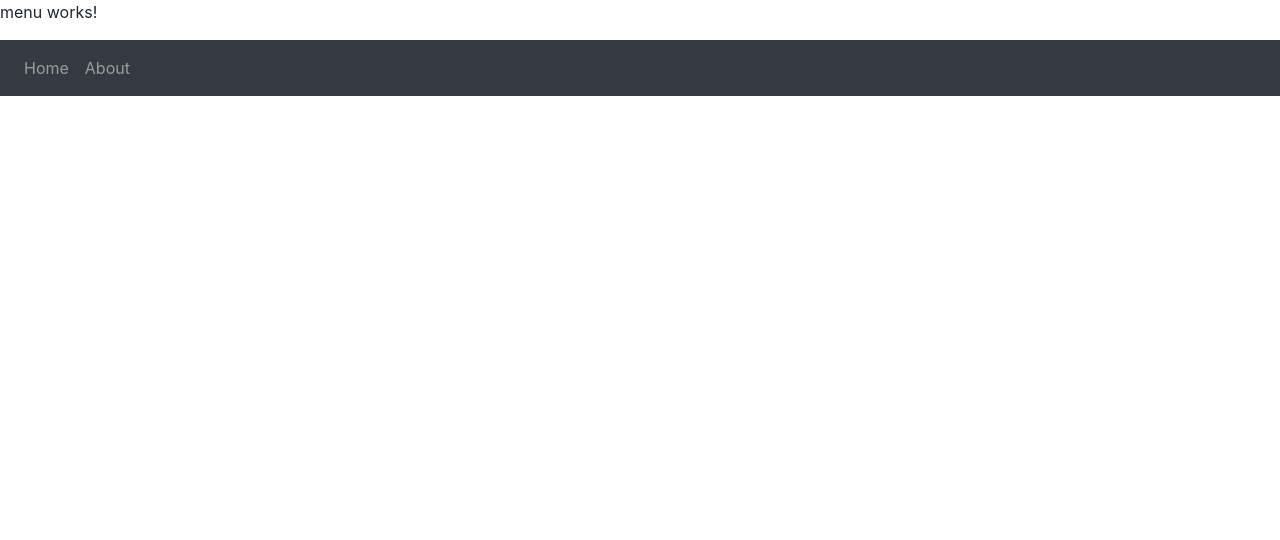
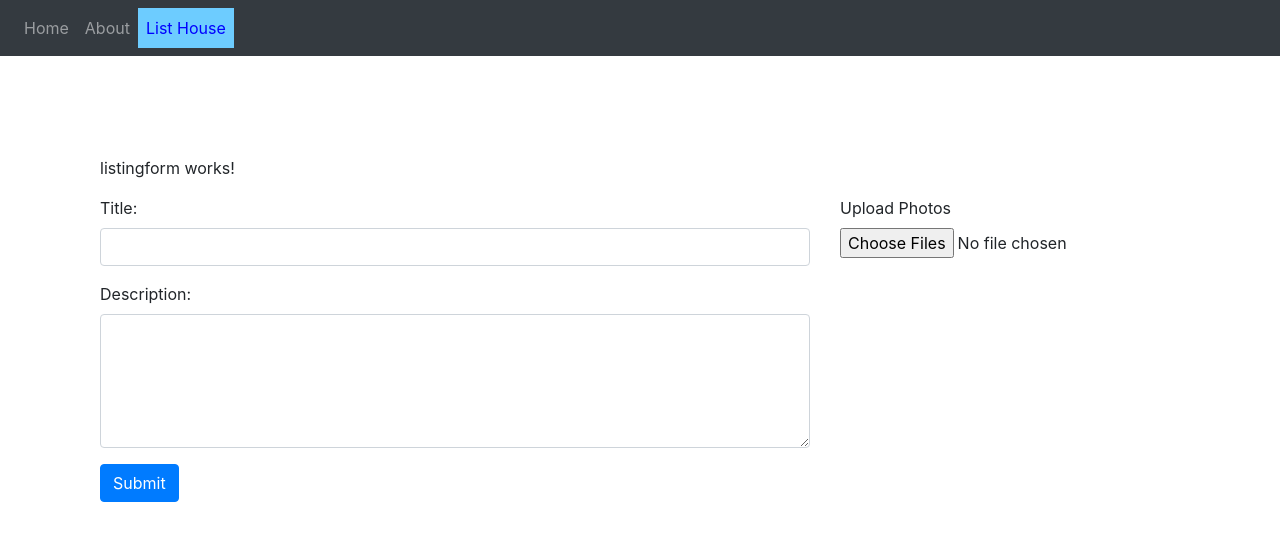
Before and after one commit to annapoliswu/CISC474-Frontend, an Angular app in the folder frontend/: page /listingform in a window 1280 px wide. Before the commit this address led to /. Shown: the top 540 px of the page. Built offline with nearby package versions, Linux system fonts and the light colour scheme.

Commit message:
basic listing form

```diff
--- a/frontend/src/app/app-routing.module.ts
+++ b/frontend/src/app/app-routing.module.ts
@@ -2,11 +2,13 @@ import { NgModule } from '@angular/core';
 import { Routes, RouterModule } from '@angular/router';
 import { HomeComponent } from './home/home.component';
 import { AboutComponent } from './about/about.component';
+import { ListingformComponent } from './listingform/listingform.component';
 
 const routes: Routes = [
   {path:'',redirectTo:'home',pathMatch:'full'},
   {path:'home', component: HomeComponent},
-  {path:'about',component: AboutComponent}
+  {path:'about',component: AboutComponent},
+  {path:'listingform',component: ListingformComponent}
 ];
 
 @NgModule({
--- a/frontend/src/app/app.component.html
+++ b/frontend/src/app/app.component.html
@@ -1,4 +1,5 @@
 <app-menu activeClass='bg-light active'> </app-menu>
 
-
-<router-outlet></router-outlet>
+<body>
+    <router-outlet></router-outlet>
+</body>
--- a/frontend/src/app/app.component.scss
+++ b/frontend/src/app/app.component.scss
@@ -1,3 +1,7 @@
+
+body{
+    padding: 100px;
+}
 .bg-light{
     background: red;
     background-color: blue;
--- a/frontend/src/app/app.module.ts
+++ b/frontend/src/app/app.module.ts
@@ -6,13 +6,15 @@ import { AppComponent } from './app.component';
 import { HomeComponent } from './home/home.component';
 import { AboutComponent } from './about/about.component';
 import { MenuComponent } from './menu/menu.component';
+import { ListingformComponent } from './listingform/listingform.component';
 
 @NgModule({
   declarations: [
     AppComponent,
     HomeComponent,
     AboutComponent,
-    MenuComponent
+    MenuComponent,
+    ListingformComponent
   ],
   imports: [
     BrowserModule,
--- /dev/null
+++ b/frontend/src/app/listingform/listingform.component.html
@@ -0,0 +1,30 @@
+<p>listingform works!</p>
+
+<form>
+    <div class ="row">
+
+
+        <div class="col-sm-8">
+            <div class="form-group">
+                <label for="title">Title:</label>
+                <input type="text" class="form-control" id="title">
+            </div>
+
+            <div class="form-group">
+                <label for="description">Description:</label>
+                <textarea class="form-control" rows="5" id="description"></textarea>
+            </div>
+
+            <button type="submit" class="btn btn-primary">Submit</button>
+        </div>
+
+        <div class="col-sm-4">
+            <div class="form-group">
+                <label for="uploadPhoto">Upload Photos</label>
+                <input type="file" accept="image/png, image/jpeg" multiple="multiple"
+                    class="form-control-file" id="photo">
+            </div>
+        </div>
+
+    </div> <!--end row-->
+</form>
--- /dev/null
+++ b/frontend/src/app/listingform/listingform.component.scss
@@ -0,0 +1,3 @@
+.form{
+    padding: 100px;
+}
--- /dev/null
+++ b/frontend/src/app/listingform/listingform.component.ts
@@ -0,0 +1,15 @@
+import { Component, OnInit } from '@angular/core';
+
+@Component({
+  selector: 'app-listingform',
+  templateUrl: './listingform.component.html',
+  styleUrls: ['./listingform.component.scss']
+})
+export class ListingformComponent implements OnInit {
+
+  constructor() { }
+
+  ngOnInit(): void {
+  }
+
+}
--- a/frontend/src/app/menu/menu.component.html
+++ b/frontend/src/app/menu/menu.component.html
@@ -1,11 +1,13 @@
-<p>menu works!</p>
 <nav class="navbar navbar-expand navbar-dark bg-dark">
     <ul class="navbar-nav mr-auto">
         <li class="nav-item ">
-            <a [routerLinkActive]='activeClass' class="nav-link" routerLink='home'>Home</a>
+            <a [routerLinkActive]='activeClass' class="nav-link" routerLink='home'>Home</a> <!-- [] means var in component.ts-->
         </li>
         <li class="nav-item">
             <a [routerLinkActive]='activeClass' class="nav-link" routerLink='about'>About</a>
         </li>
+        <li class="nav-item">
+            <a [routerLinkActive]='activeClass' class="nav-link" routerLink='listingform'>List House</a>
+        </li>
     </ul>
 </nav>
```
Also changed, not shown: 1 other file (tests, documents, lock files or other folders).
